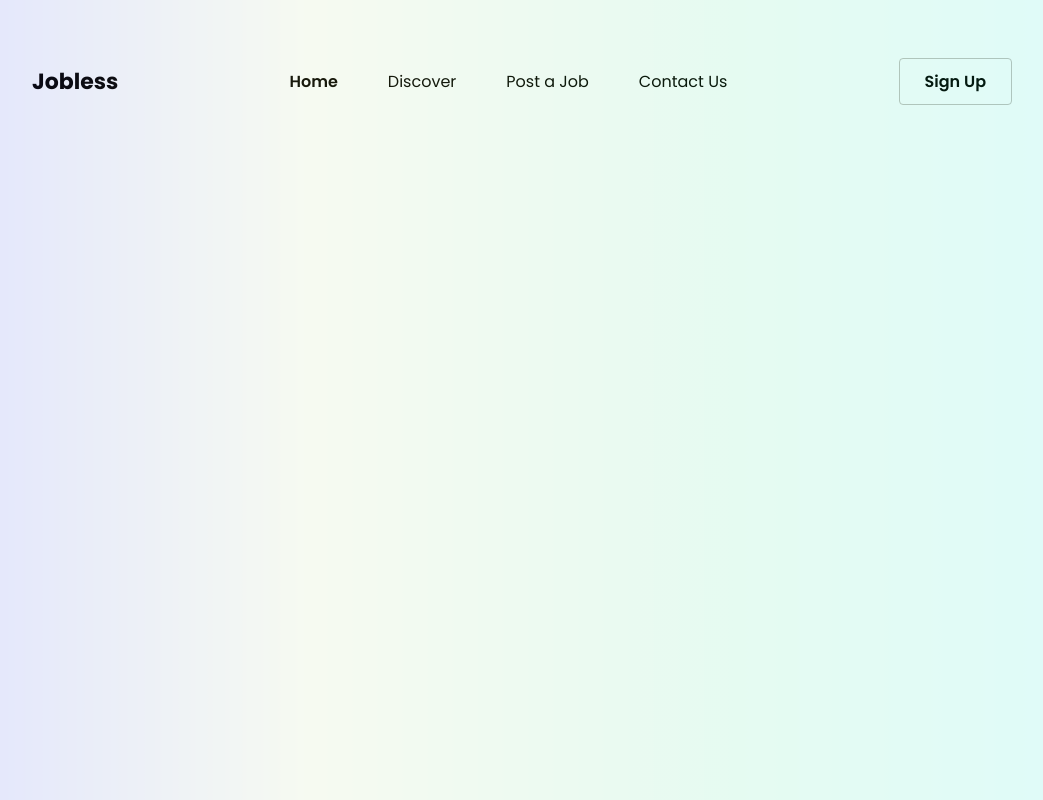
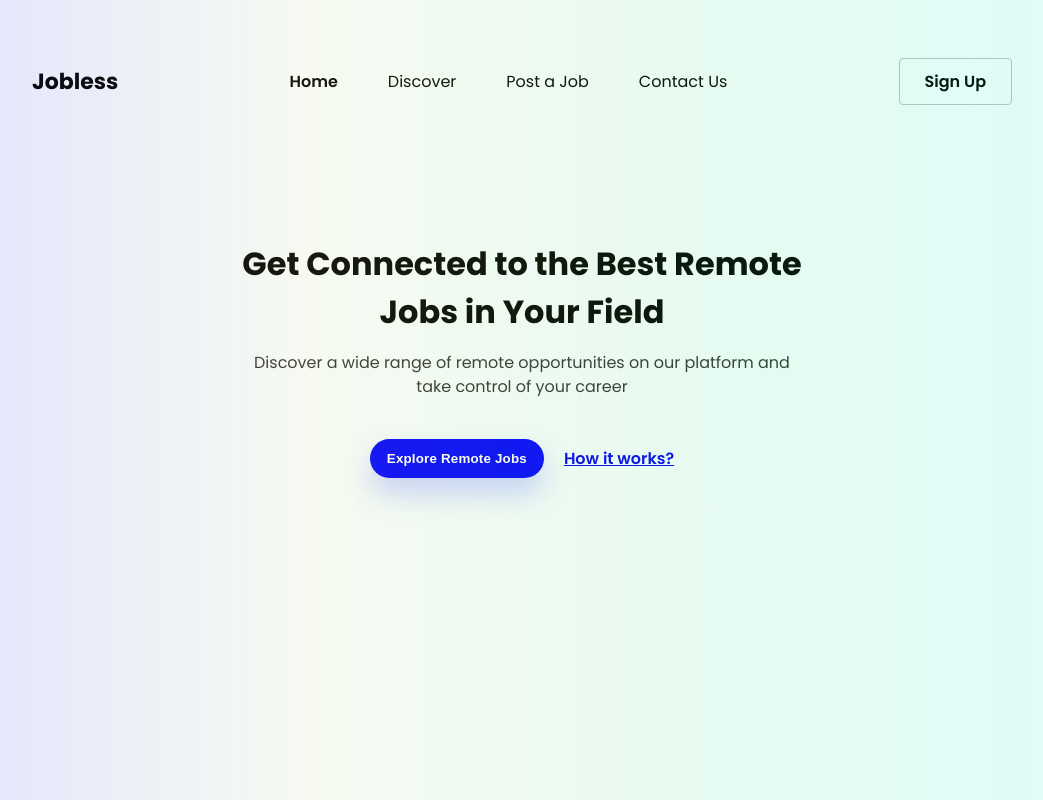
Before and after one commit to dimasrzkm/ui-jobless-hero, a plain HTML site: page index.html in a window 1280 px wide. Shown: the whole page, without its empty margins (118-1161 px from the left). Drawn offline with Linux system fonts and the light colour scheme.

Commit message:
feat: add hero section

```diff
--- a/index.html
+++ b/index.html
@@ -16,6 +16,14 @@
         </nav>
         <button class="button-sign-up">Sign Up</button>
       </header>
+      <article class="hero-section">
+        <h2 class="hero-title">Get Connected to the Best Remote Jobs in Your Field</h2>
+        <p class="hero-description">Discover a wide range of remote opportunities on our platform and take control of your career</p>
+        <section class="hero-action">
+            <button class="button-hero">Explore Remote Jobs</button>
+            <a href="#" class="hero-qna">How it works?</a>
+        </section>
+      </article>
     </div>
   </body>
 </html>
--- a/style.css
+++ b/style.css
@@ -66,3 +66,40 @@ body {
 }
 .button-sign-up:hover { cursor: pointer; }
 /* End Header Section */
+/* Hero Section */
+.hero-section {
+  width: 600px;
+  margin: 135px auto 126px;
+  text-align: center;
+}
+.hero-title {
+  font-size: 2rem;
+  margin-bottom: 0px;
+}
+.hero-description {
+  width: 55ch;
+  margin: 15px auto 0px;
+  color: var(--secondary-color);
+}
+.hero-action {
+  margin-top: 40px;
+  display: flex;
+  justify-content: center;
+  align-items: center;
+  column-gap: 20px;
+}
+.button-hero {
+  color: #ffffff;
+  font-weight: 600;
+  background-color: blue;
+  padding: 12px 17px;
+  border: none;
+  border-radius: 24px;
+  box-shadow: 0px 15px 30px 0 rgba(0, 26, 255, 0.2);
+  letter-spacing: 0.2px;
+}
+.hero-qna {
+  text-decoration: underline;
+  font-weight: 600;
+}
+/* End Hero Section */
```
